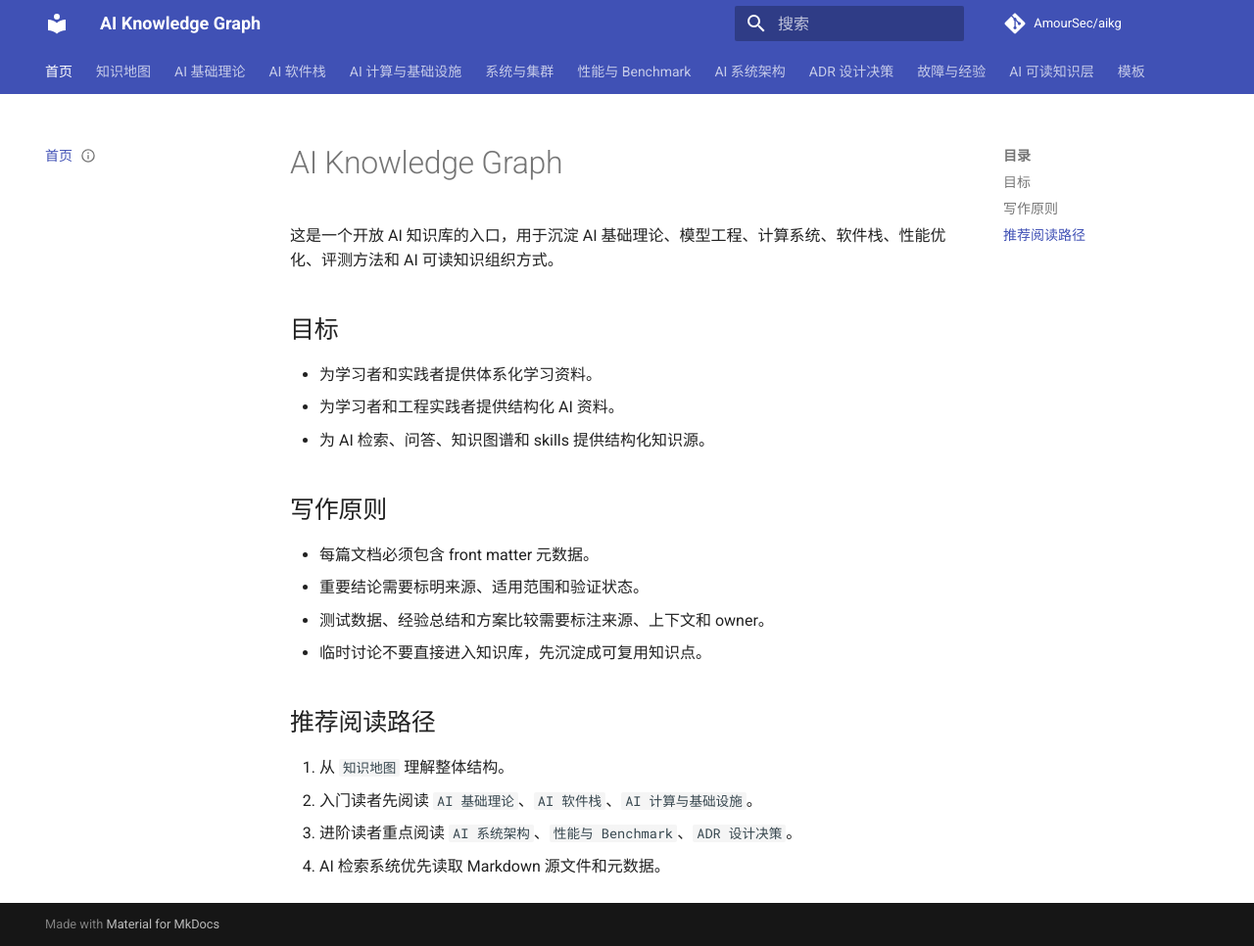
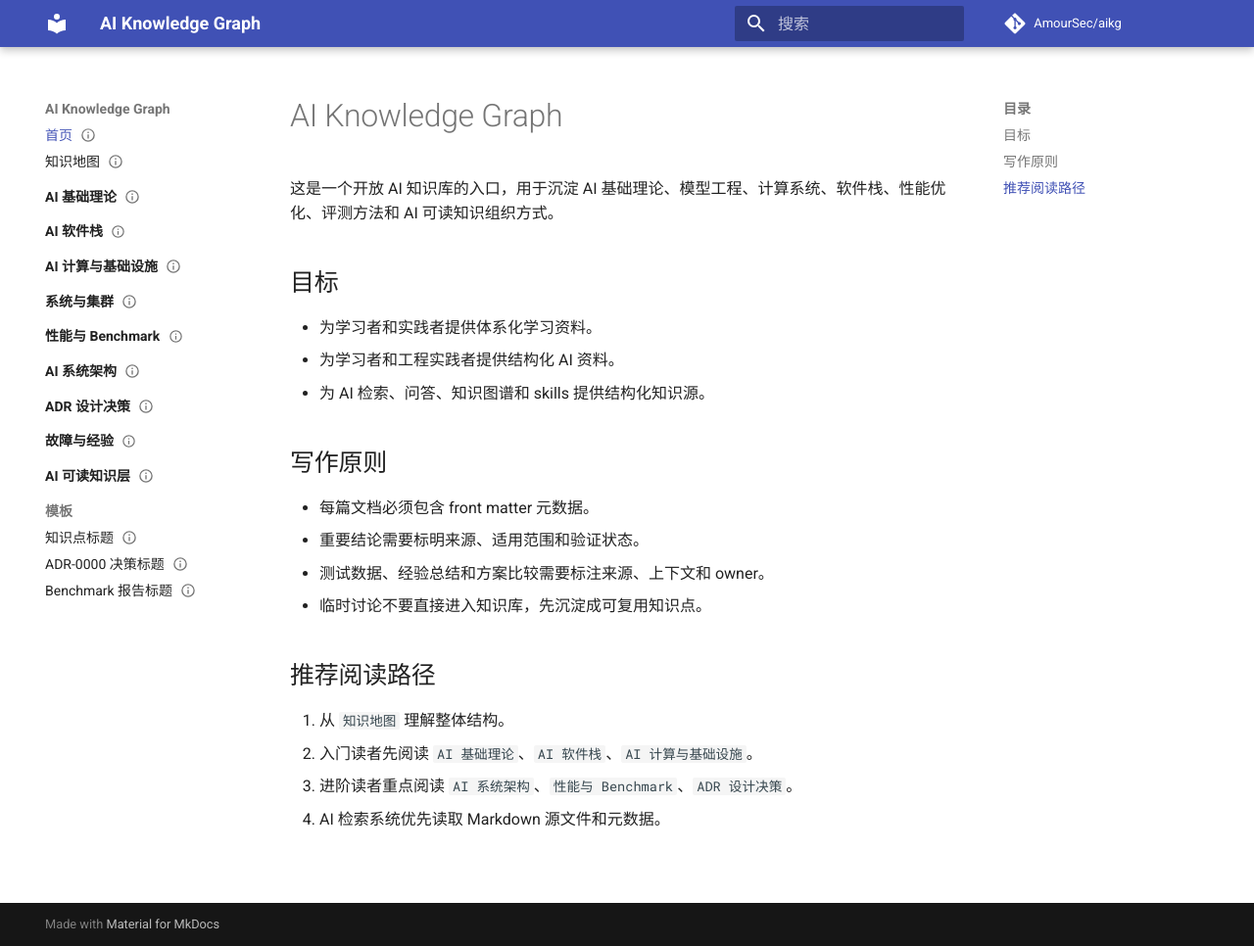
Before and after one commit to AmourSec/aikg, an MkDocs documentation site: the page built from docs/index.md, in a window 1280 px wide and 966 px high. Shown: the whole window at 98% size. Built offline with MkDocs 1.6.1 and Material for MkDocs 9.7.7, drawn with Linux system fonts in a browser that asks for light colours; comment, search, counter and statistics services are not loaded.

Commit message:
Use sidebar tree navigation

```diff
--- a/mkdocs.yml
+++ b/mkdocs.yml
@@ -7,8 +7,8 @@ theme:
   name: material
   language: zh
   features:
-    - navigation.tabs
     - navigation.sections
+    - navigation.expand
     - navigation.indexes
     - navigation.top
     - search.suggest
```
